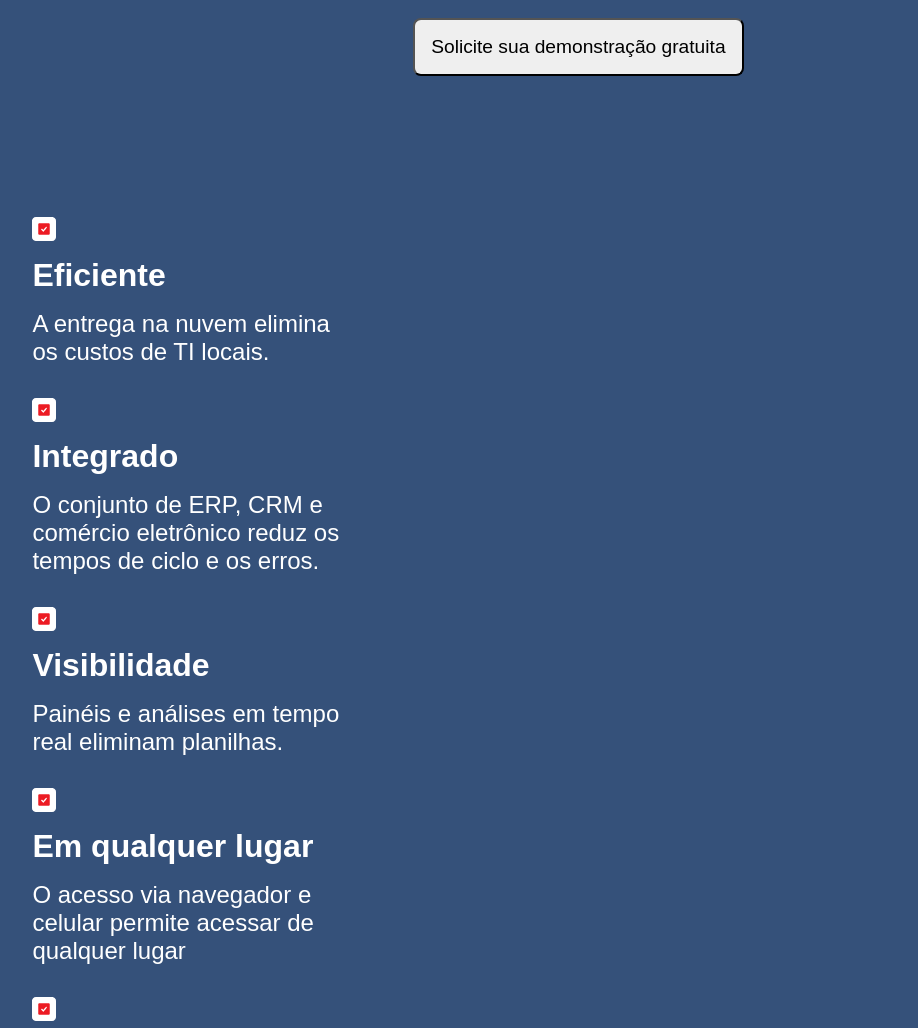
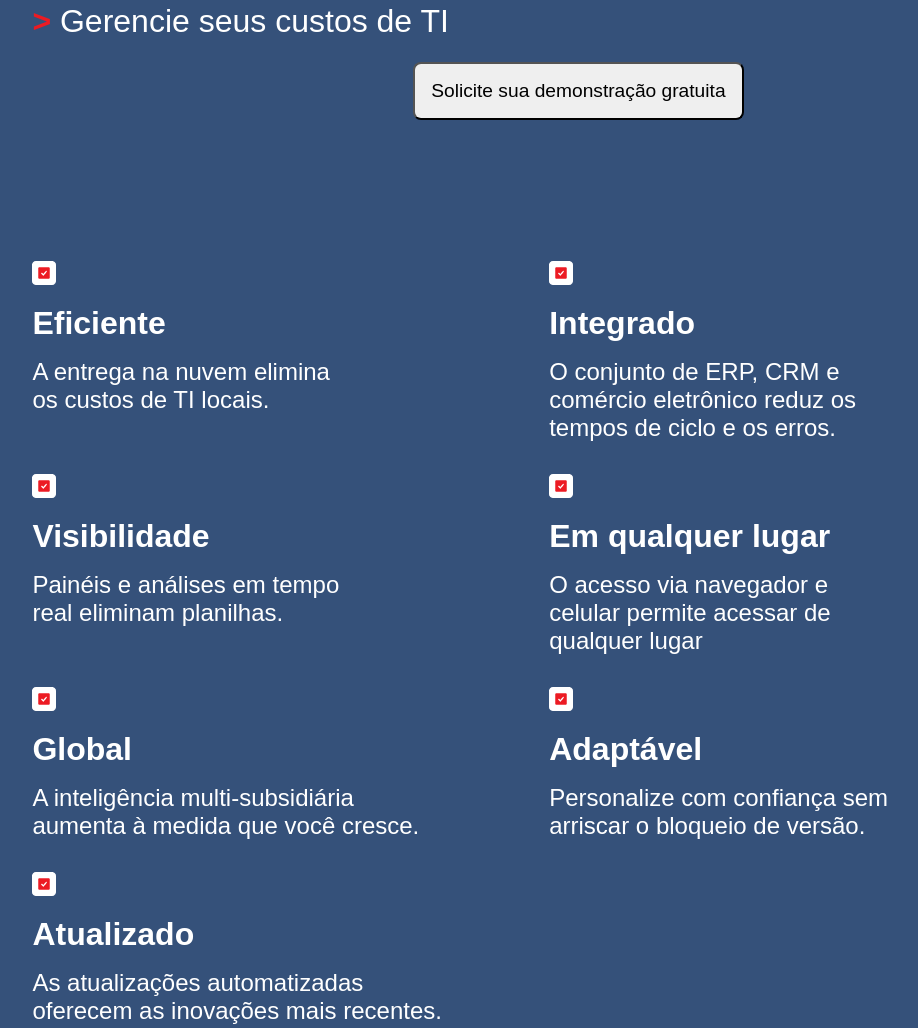
Before and after one commit to Henriquefirst/Oracle-site, a plain HTML site: page index.html in a window 1280 px wide. Shown: the part 1871-2899 px from the top of the page, without its empty margins (214-1132 px from the left). Drawn offline with Linux system fonts and the light colour scheme.

Commit message:
first commit

```diff
--- a/assets/css/Home/advantages.css
+++ b/assets/css/Home/advantages.css
@@ -2,12 +2,10 @@
 margin-top: 10%;
 margin-left: 5%;
 margin-bottom: 5%;
+display: grid;
+grid-template-columns: 1fr 1fr;
 }
 
-.card_advantages {
-display: grid;
-grid-template-columns: 1fr;
-}
 
 .icon_advantages {
 margin-top: 2rem;
--- a/assets/css/Home/home.css
+++ b/assets/css/Home/home.css
@@ -26,6 +26,7 @@
     font-size: 3rem;
     margin-left: 5%;
     margin-top: 15%;
+    margin-bottom: 7%;
 }
 
 .button_content {
```
